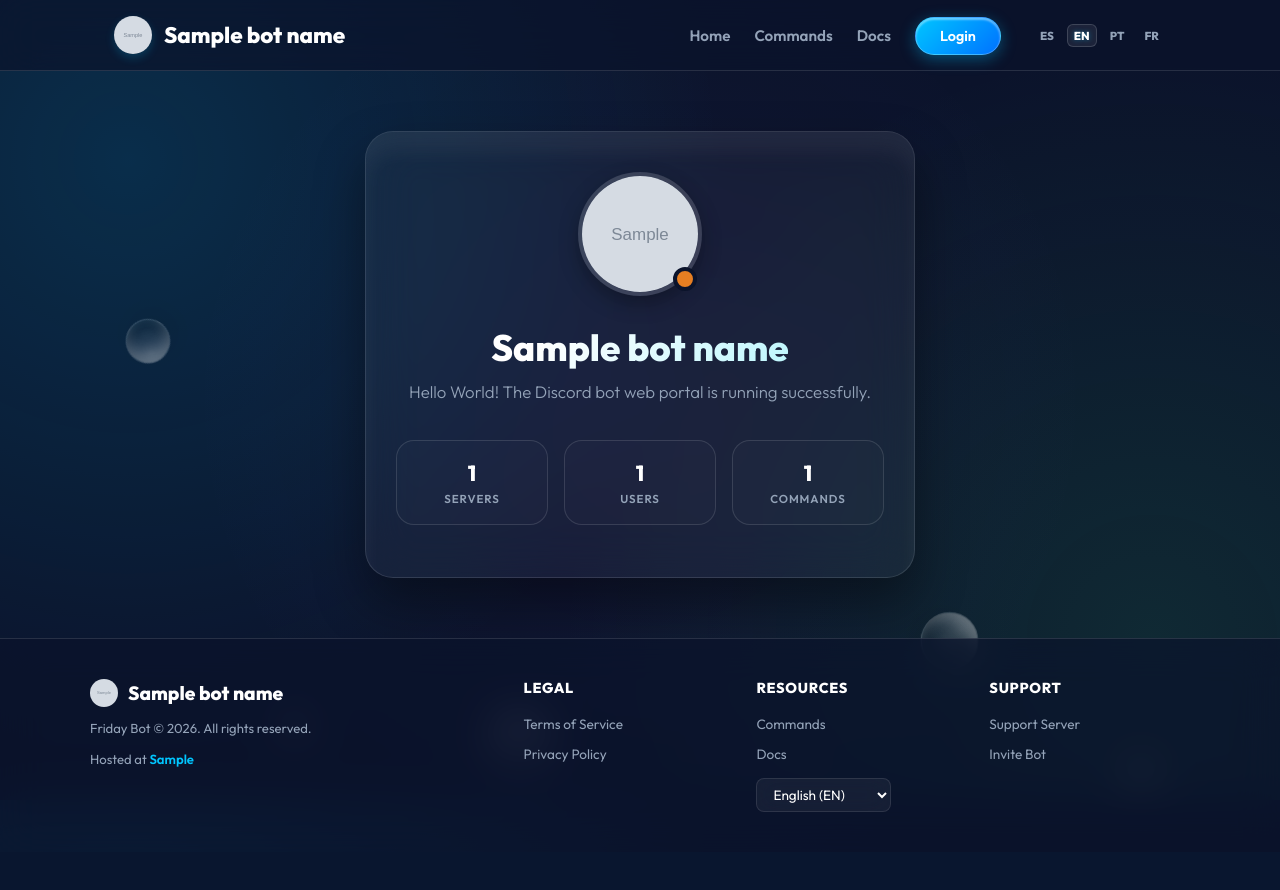
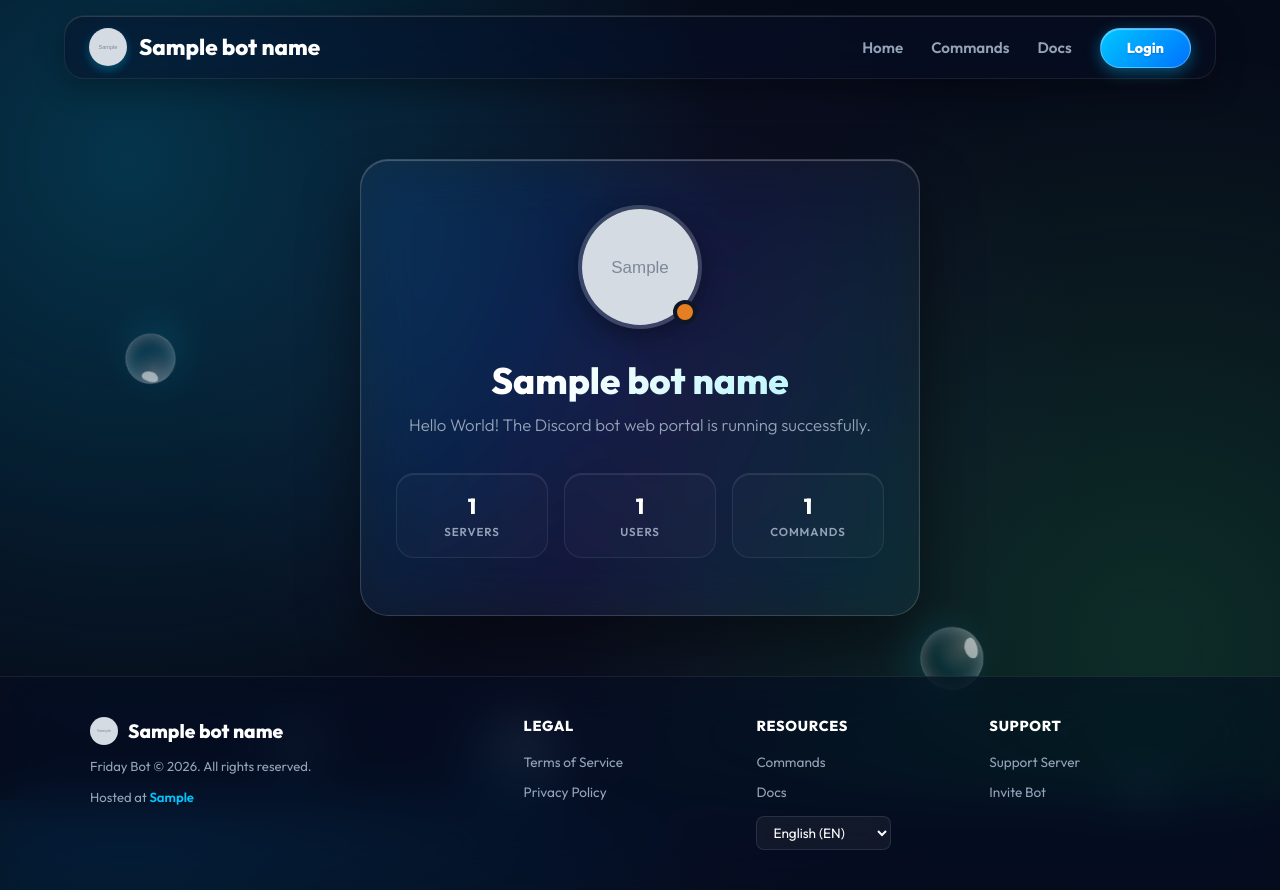
Before and after one commit to Osxlro/discord-bot-py, a Python web app: template web/templates/index.html in a window 1280 px wide. Before the commit the page ends 812 px from the top, so only its background shows below. Run offline with Jinja, Linux system fonts and the light colour scheme; the template is opened without the code that fills it: most values are stand-ins (such as "Sample title", 1, 10 or a date in 2020); grey boxes marked "Sample" are stand-in pictures.

Commit message:
test web design

```diff
--- a/web/static/css/main.css
+++ b/web/static/css/main.css
@@ -1,6 +1,6 @@
 :root {
-    --bg-color: #0b132b;
-    --card-bg: rgba(255, 255, 255, 0.04);
+    --bg-color: #060b19;
+    --card-bg: rgba(255, 255, 255, 0.03);
     --card-border: rgba(255, 255, 255, 0.12);
     --primary-color: #00c6ff;
     --primary-hover: #00f2fe;
@@ -25,15 +25,15 @@ body {
     display: flex;
     flex-direction: column;
     overflow-x: hidden;
-    /* Degradado aurora fluida Frutiger Aero */
+    /* Degradado Aurora Mesh (Brillante y Vibrante estilo Frutiger Aero) */
     background-image:
-        radial-gradient(circle at 10% 20%, rgba(0, 198, 255, 0.15) 0%, transparent 45%),
-        radial-gradient(circle at 90% 80%, rgba(56, 239, 125, 0.1) 0%, transparent 45%),
-        radial-gradient(circle at 50% 50%, rgba(139, 92, 246, 0.05) 0%, transparent 60%);
+        radial-gradient(circle at 10% 20%, rgba(0, 198, 255, 0.22) 0%, transparent 45%),
+        radial-gradient(circle at 90% 80%, rgba(56, 239, 125, 0.15) 0%, transparent 45%),
+        radial-gradient(circle at 50% 50%, rgba(139, 92, 246, 0.08) 0%, transparent 60%);
     background-attachment: fixed;
 }
 
-/* CONTENEDOR DE BURBUJAS CSS (Frutiger Aero) */
+/* CONTENEDOR DE BURBUJAS CSS (Frutiger Aero Realista 3D) */
 .bubbles-container {
     position: fixed;
     top: 0;
@@ -47,15 +47,27 @@ body {
 
 .bubble {
     position: absolute;
-    bottom: -100px;
-    background: radial-gradient(circle at 30% 30%, rgba(255, 255, 255, 0.22) 0%, rgba(255, 255, 255, 0.05) 60%, rgba(0, 198, 255, 0.08) 100%);
-    border: 1px solid rgba(255, 255, 255, 0.18);
+    bottom: -120px;
+    background: radial-gradient(circle at 30% 30%, rgba(255, 255, 255, 0.25) 0%, rgba(0, 198, 255, 0.1) 50%, rgba(0, 0, 0, 0.3) 100%);
+    border: 1px solid rgba(255, 255, 255, 0.3);
     border-radius: 50%;
     box-shadow:
-        inset -5px -5px 12px rgba(0, 0, 0, 0.15),
-        inset 5px 5px 12px rgba(255, 255, 255, 0.35),
-        0 8px 24px rgba(0, 0, 0, 0.1);
+        inset 0 0 15px rgba(255, 255, 255, 0.4),
+        0 10px 30px rgba(0, 198, 255, 0.15);
     animation: floatUp 15s infinite ease-in-out;
+}
+
+/* Reflejo elíptico superior para dar volumen 3D de burbuja de agua */
+.bubble::before {
+    content: '';
+    position: absolute;
+    top: 8%;
+    left: 15%;
+    width: 35%;
+    height: 20%;
+    background: rgba(255, 255, 255, 0.65);
+    border-radius: 50% 50% 50% 50% / 40% 40% 60% 60%;
+    transform: rotate(-15deg);
 }
 
 @keyframes floatUp {
@@ -64,10 +76,10 @@ body {
         opacity: 0;
     }
     10% {
-        opacity: 0.8;
+        opacity: 0.85;
     }
     90% {
-        opacity: 0.8;
+        opacity: 0.85;
     }
     100% {
         transform: translateY(-115vh) scale(1.2) rotate(360deg);
@@ -75,29 +87,34 @@ body {
     }
 }
 
-.bubble:nth-child(1) { left: 10%; width: 40px; height: 40px; animation-duration: 12s; animation-delay: 0s; }
-.bubble:nth-child(2) { left: 22%; width: 25px; height: 25px; animation-duration: 16s; animation-delay: 2s; }
-.bubble:nth-child(3) { left: 38%; width: 65px; height: 65px; animation-duration: 22s; animation-delay: 1s; }
-.bubble:nth-child(4) { left: 55%; width: 35px; height: 35px; animation-duration: 14s; animation-delay: 5s; }
-.bubble:nth-child(5) { left: 72%; width: 55px; height: 55px; animation-duration: 19s; animation-delay: 0s; }
-.bubble:nth-child(6) { left: 88%; width: 30px; height: 30px; animation-duration: 15s; animation-delay: 3s; }
+.bubble:nth-child(1) { left: 10%; width: 45px; height: 45px; animation-duration: 12s; animation-delay: 0s; }
+.bubble:nth-child(2) { left: 22%; width: 30px; height: 30px; animation-duration: 16s; animation-delay: 2s; }
+.bubble:nth-child(3) { left: 38%; width: 70px; height: 70px; animation-duration: 22s; animation-delay: 1s; }
+.bubble:nth-child(4) { left: 55%; width: 40px; height: 40px; animation-duration: 14s; animation-delay: 5s; }
+.bubble:nth-child(5) { left: 72%; width: 60px; height: 60px; animation-duration: 19s; animation-delay: 0s; }
+.bubble:nth-child(6) { left: 88%; width: 35px; height: 35px; animation-duration: 15s; animation-delay: 3s; }
 
-/* NAVBAR (Sleek Glassmorphic) */
+/* NAVBAR (Floating Premium Glassmorphic) */
 .navbar {
-    background: rgba(11, 19, 43, 0.7);
-    backdrop-filter: blur(20px);
-    -webkit-backdrop-filter: blur(20px);
-    border-bottom: 1px solid var(--card-border);
+    background: rgba(8, 14, 30, 0.5);
+    backdrop-filter: blur(25px) saturate(180%);
+    -webkit-backdrop-filter: blur(25px) saturate(180%);
+    border: 1px solid rgba(255, 255, 255, 0.08);
     position: sticky;
-    top: 0;
+    top: 15px;
     z-index: 100;
-    width: 100%;
+    width: 90%;
+    max-width: 1200px;
+    margin: 15px auto 20px;
+    border-radius: 20px;
+    box-shadow: 0 10px 30px rgba(0, 0, 0, 0.3), inset 0 1px 0 rgba(255, 255, 255, 0.15);
+    transition: all 0.3s ease;
 }
 
 .nav-container {
-    max-width: 1100px;
+    max-width: 100%;
     margin: 0 auto;
-    padding: 16px 24px;
+    padding: 12px 24px;
     display: flex;
     justify-content: space-between;
     align-items: center;
@@ -119,19 +136,19 @@ body {
     width: 38px;
     height: 38px;
     border-radius: 50%;
-    box-shadow: 0 4px 10px rgba(0, 198, 255, 0.2);
+    box-shadow: 0 4px 10px rgba(0, 198, 255, 0.3);
     transition: transform 0.3s cubic-bezier(0.25, 0.8, 0.25, 1), box-shadow 0.3s ease;
 }
 
 .logo-link:hover .logo-img {
-    transform: scale(1.1) rotate(8deg);
-    box-shadow: 0 4px 15px rgba(0, 198, 255, 0.5);
+    transform: scale(1.15) rotate(8deg);
+    box-shadow: 0 4px 20px rgba(0, 198, 255, 0.6);
 }
 
 .nav-menu {
     display: flex;
     list-style: none;
-    gap: 24px;
+    gap: 28px;
     align-items: center;
 }
 
@@ -145,57 +162,32 @@ body {
 
 .nav-link:hover, .nav-link.active {
     color: #ffffff;
-    text-shadow: 0 0 8px rgba(0, 198, 255, 0.5);
+    text-shadow: 0 0 10px rgba(0, 198, 255, 0.6);
 }
-
-.lang-selector {
-    display: flex;
-    gap: 6px;
-    margin-left: 8px;
-    align-items: center;
-}
-
-.lang-btn {
-    text-decoration: none;
-    color: var(--text-muted);
-    font-size: 0.72rem;
-    font-weight: 800;
-    padding: 3px 6px;
-    border-radius: 6px;
-    border: 1px solid transparent;
-    transition: all 0.2s ease;
-}
-
-.lang-btn:hover, .lang-btn.active {
-    color: #ffffff;
-    background: rgba(255, 255, 255, 0.08);
-    border-color: rgba(255, 255, 255, 0.15);
-    text-shadow: 0 0 5px rgba(0, 198, 255, 0.4);
-}
-
 /* BOTÓN GLOSSY FRUTIGER AERO */
 .btn-login {
     background: linear-gradient(135deg, #00c6ff 0%, #0072ff 100%);
     color: #ffffff;
-    padding: 9px 24px;
+    padding: 10px 26px;
     border-radius: 30px;
-    font-weight: 600;
+    font-weight: 700;
     font-size: 0.9rem;
-    border: 1px solid rgba(255, 255, 255, 0.25);
+    border: 1px solid rgba(255, 255, 255, 0.3);
     cursor: pointer;
     text-decoration: none;
     box-shadow:
-        0 4px 15px rgba(0, 198, 255, 0.35),
-        inset 0 2px 2px rgba(255, 255, 255, 0.4);
+        0 4px 15px rgba(0, 198, 255, 0.4),
+        inset 0 1px 1px rgba(255, 255, 255, 0.4);
     transition: all 0.3s cubic-bezier(0.25, 0.8, 0.25, 1);
+    text-shadow: 0 1px 2px rgba(0, 0, 0, 0.2);
 }
 
 .btn-login:hover {
     background: linear-gradient(135deg, #00f2fe 0%, #4facfe 100%);
     box-shadow:
-        0 6px 20px rgba(0, 198, 255, 0.5),
-        inset 0 2px 2px rgba(255, 255, 255, 0.5);
-    transform: translateY(-1.5px);
+        0 6px 22px rgba(0, 198, 255, 0.6),
+        inset 0 1px 1px rgba(255, 255, 255, 0.5);
+    transform: translateY(-2px);
 }
 
 /* CONTENIDO PRINCIPAL */
@@ -210,28 +202,30 @@ body {
     z-index: 2;
 }
 
-/* GLASS CARD (Frutiger Aero + Glassmorphism) */
+/* GLASS CARD (Frutiger Aero + Glassmorphism Premium con Bisel) */
 .card {
-    background: var(--card-bg);
-    border: 1px solid var(--card-border);
-    backdrop-filter: blur(24px);
-    -webkit-backdrop-filter: blur(24px);
+    background: rgba(255, 255, 255, 0.04);
+    border: 1px solid rgba(255, 255, 255, 0.16);
+    backdrop-filter: blur(28px) saturate(180%);
+    -webkit-backdrop-filter: blur(28px) saturate(180%);
     border-radius: 28px;
-    padding: 40px 30px;
+    padding: 45px 35px;
     box-shadow:
-        0 25px 50px rgba(0, 0, 0, 0.4),
-        inset 0 20px 20px rgba(255, 255, 255, 0.05);
+        0 30px 60px rgba(0, 0, 0, 0.45),
+        inset 0 1px 1px rgba(255, 255, 255, 0.25);
     width: 100%;
-    max-width: 550px;
+    max-width: 560px;
     text-align: center;
-    transition: transform 0.3s cubic-bezier(0.25, 0.8, 0.25, 1), box-shadow 0.3s ease;
+    transition: transform 0.3s cubic-bezier(0.25, 0.8, 0.25, 1), box-shadow 0.3s ease, border-color 0.3s ease;
 }
 
 .card:hover {
     transform: translateY(-6px);
+    border-color: rgba(255, 255, 255, 0.25);
     box-shadow:
-        0 35px 70px rgba(0, 0, 0, 0.5),
-        inset 0 20px 20px rgba(255, 255, 255, 0.08);
+        0 40px 80px rgba(0, 0, 0, 0.55),
+        inset 0 1px 1px rgba(255, 255, 255, 0.35),
+        0 0 25px rgba(0, 198, 255, 0.25);
 }
 
 /* AVATAR Y ONLINE PULSO */
@@ -247,8 +241,8 @@ body {
     height: 100%;
     border-radius: 50%;
     object-fit: cover;
-    border: 4px solid rgba(255, 255, 255, 0.15);
-    box-shadow: 0 8px 20px rgba(0, 0, 0, 0.3);
+    border: 4px solid rgba(255, 255, 255, 0.18);
+    box-shadow: 0 8px 24px rgba(0, 0, 0, 0.35);
 }
 
 .status-indicator {
@@ -258,7 +252,7 @@ body {
     width: 24px;
     height: 24px;
     border-radius: 50%;
-    border: 4px solid #0b132b;
+    border: 4px solid #0f1626;
 }
 
 .status-online {
@@ -296,16 +290,21 @@ h1 {
 }
 
 .stat-item {
-    background: rgba(255, 255, 255, 0.015);
-    border: 1px solid var(--card-border);
+    background: rgba(255, 255, 255, 0.02);
+    border: 1px solid rgba(255, 255, 255, 0.08);
     border-radius: 18px;
     padding: 18px 8px;
-    transition: background-color 0.2s ease, border-color 0.2s ease;
+    box-shadow: inset 0 1px 0 rgba(255, 255, 255, 0.1);
+    transition: all 0.3s ease;
 }
 
 .stat-item:hover {
-    background: rgba(255, 255, 255, 0.04);
-    border-color: rgba(255, 255, 255, 0.25);
+    background: rgba(255, 255, 255, 0.07);
+    border-color: rgba(0, 198, 255, 0.35);
+    box-shadow:
+        0 5px 15px rgba(0, 198, 255, 0.2),
+        inset 0 1px 0 rgba(255, 255, 255, 0.15);
+    transform: translateY(-2px);
 }
 
 .stat-val {
@@ -323,12 +322,12 @@ h1 {
     font-weight: 600;
 }
 
-/* PIE DE PÁGINA (Footer) */
+/* PIE DE PÁGINA (Footer Glassmorphic) */
 .footer {
-    border-top: 1px solid var(--card-border);
-    background: rgba(11, 19, 43, 0.7);
-    backdrop-filter: blur(20px);
-    -webkit-backdrop-filter: blur(20px);
+    border-top: 1px solid rgba(255, 255, 255, 0.08);
+    background: rgba(8, 14, 30, 0.6);
+    backdrop-filter: blur(25px) saturate(180%);
+    -webkit-backdrop-filter: blur(25px) saturate(180%);
     padding: 40px 24px;
     width: 100%;
     position: relative;
--- a/web/templates/base.html
+++ b/web/templates/base.html
@@ -33,12 +33,6 @@
                 <li><a href="/commands" class="nav-link {% if active_page == 'commands' %}active{% endif %}" data-i18n="web_commands">Comandos</a></li>
                 <li><a href="/docs" class="nav-link {% if active_page == 'docs' %}active{% endif %}" data-i18n="web_docs">Documentos</a></li>
                 <li><a href="/profile" class="btn-login" data-i18n="web_login">Login</a></li>
-                <li class="lang-selector">
-                    <a href="#" class="lang-btn" data-lang="es">ES</a>
-                    <a href="#" class="lang-btn" data-lang="en">EN</a>
-                    <a href="#" class="lang-btn" data-lang="pt">PT</a>
-                    <a href="#" class="lang-btn" data-lang="fr">FR</a>
-                </li>
             </ul>
         </div>
     </nav>
@@ -59,7 +53,7 @@
                 </span>
                 <span class="footer-text">
                     <span data-i18n="web_hosted_on">Hospedado en</span>
-                    <a href="http://{{ web_domain }}{% if expose_port %}:{{ web_port }}{% endif %}" class="footer-link" target="_blank">{{ web_domain }}{% if expose_port %}:{{ web_port }}{% endif %}</a>
+                    <a href="https://{{ web_domain }}" class="footer-link" target="_blank">{{ web_domain }}</a>
                 </span>
             </div>
 
```
